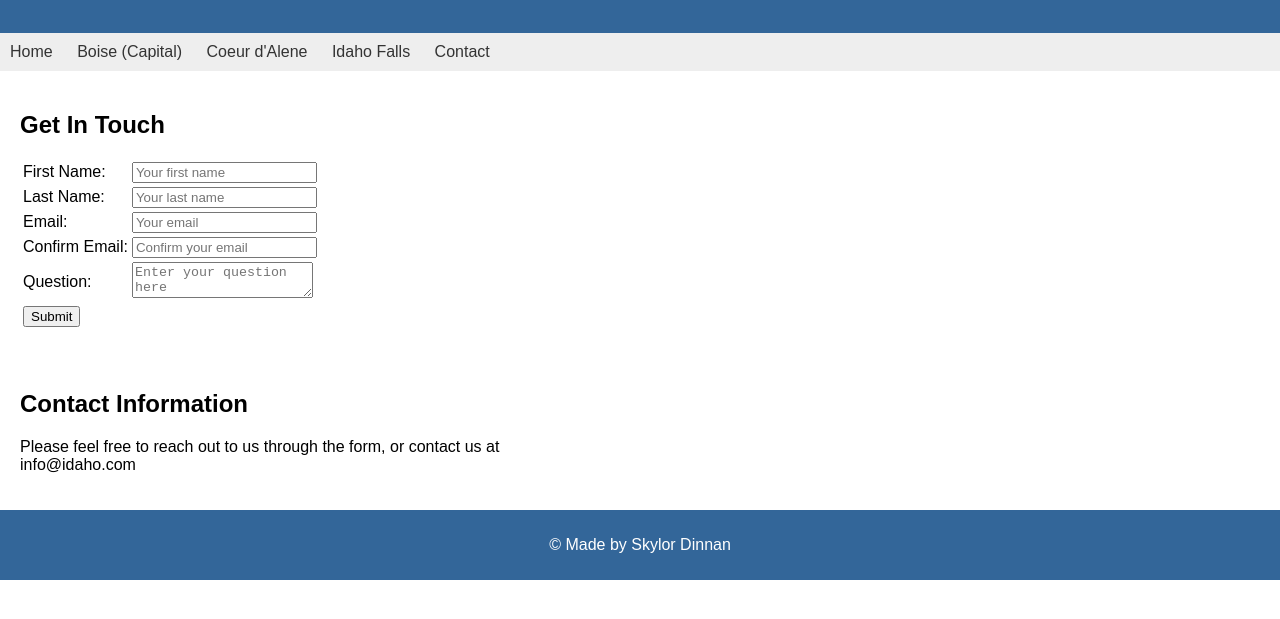
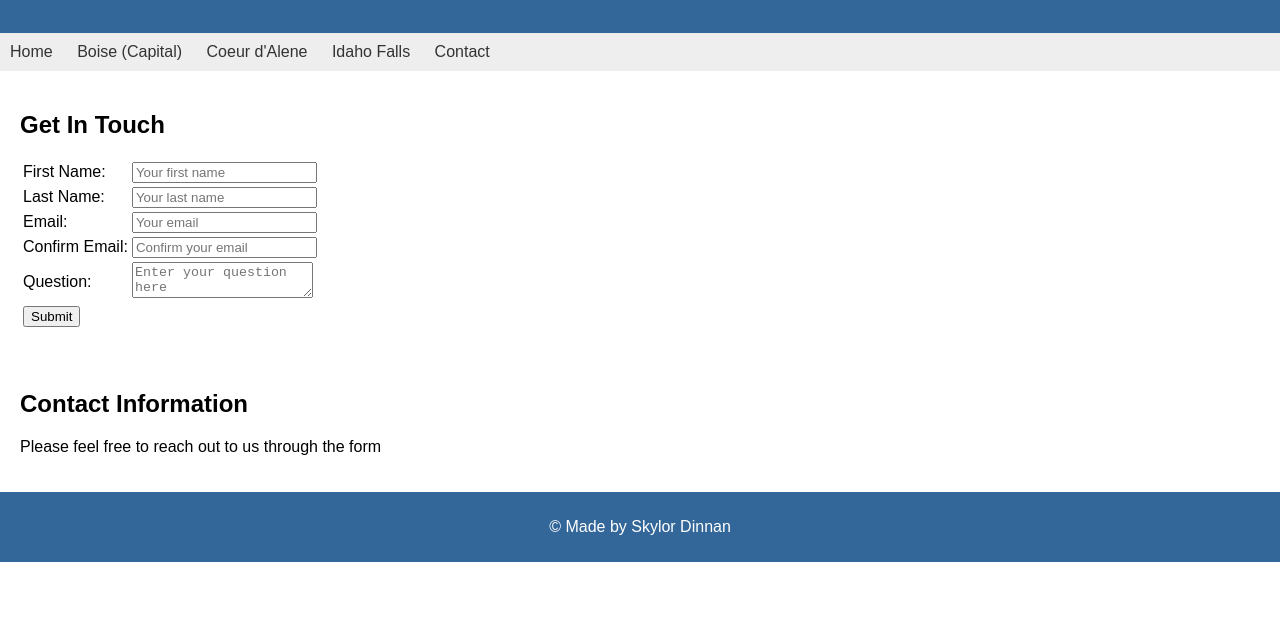
Before and after one commit to infamousey/infamousey.github.io, a plain HTML site: page contact.html in a window 1280 px wide. Shown: the part 121-740 px from the top of the page. Drawn offline with Linux system fonts and the light colour scheme.

Commit message:
Fixed some content on page

```diff
--- a/contact.html
+++ b/contact.html
@@ -63,7 +63,7 @@
 
     <aside>
         <h2>Contact Information</h2>
-        <p>Please feel free to reach out to us through the form, or contact us at info@idaho.com</p>
+        <p>Please feel free to reach out to us through the form </p>
     </aside>
 
     <footer>
```
